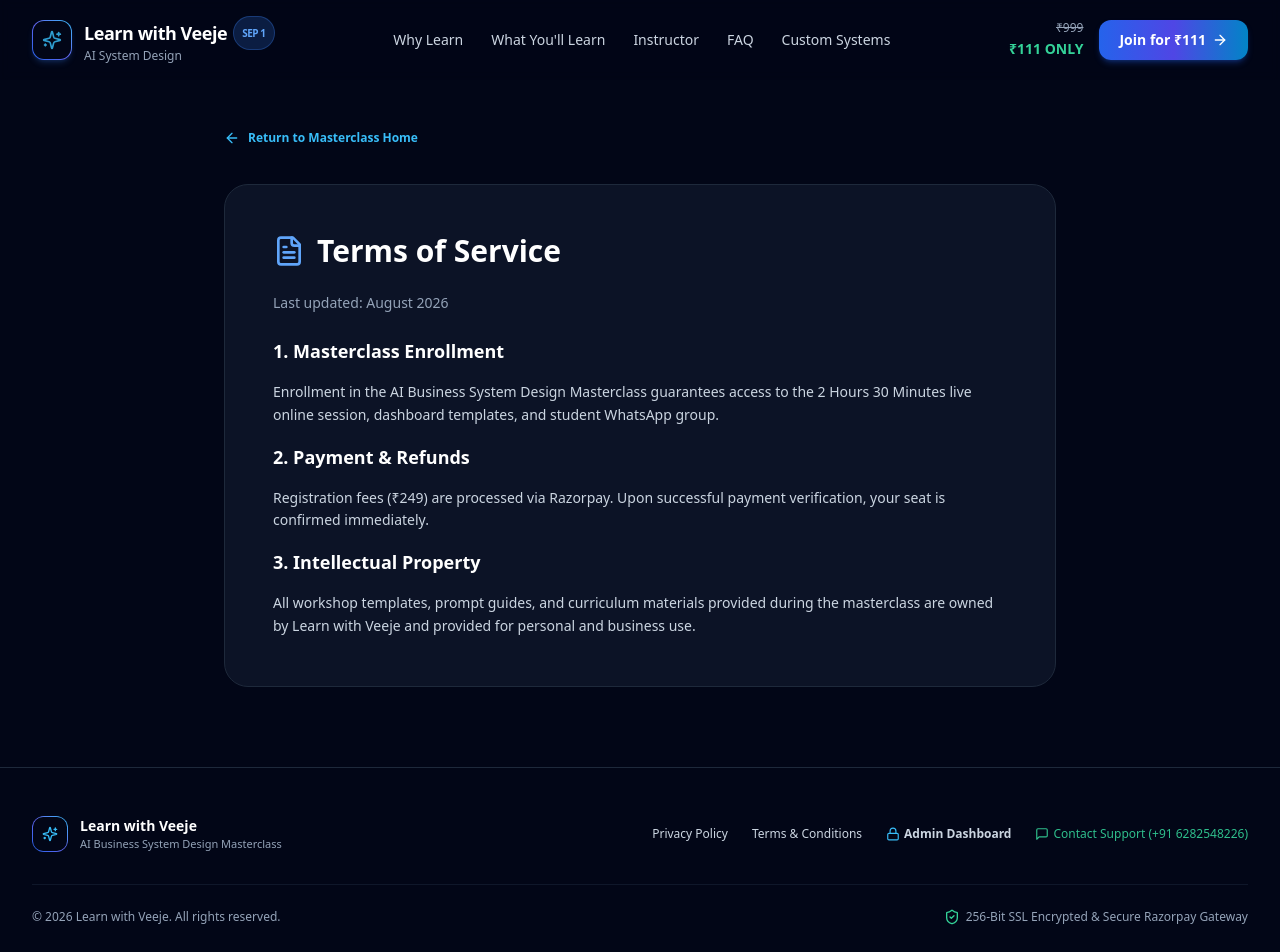
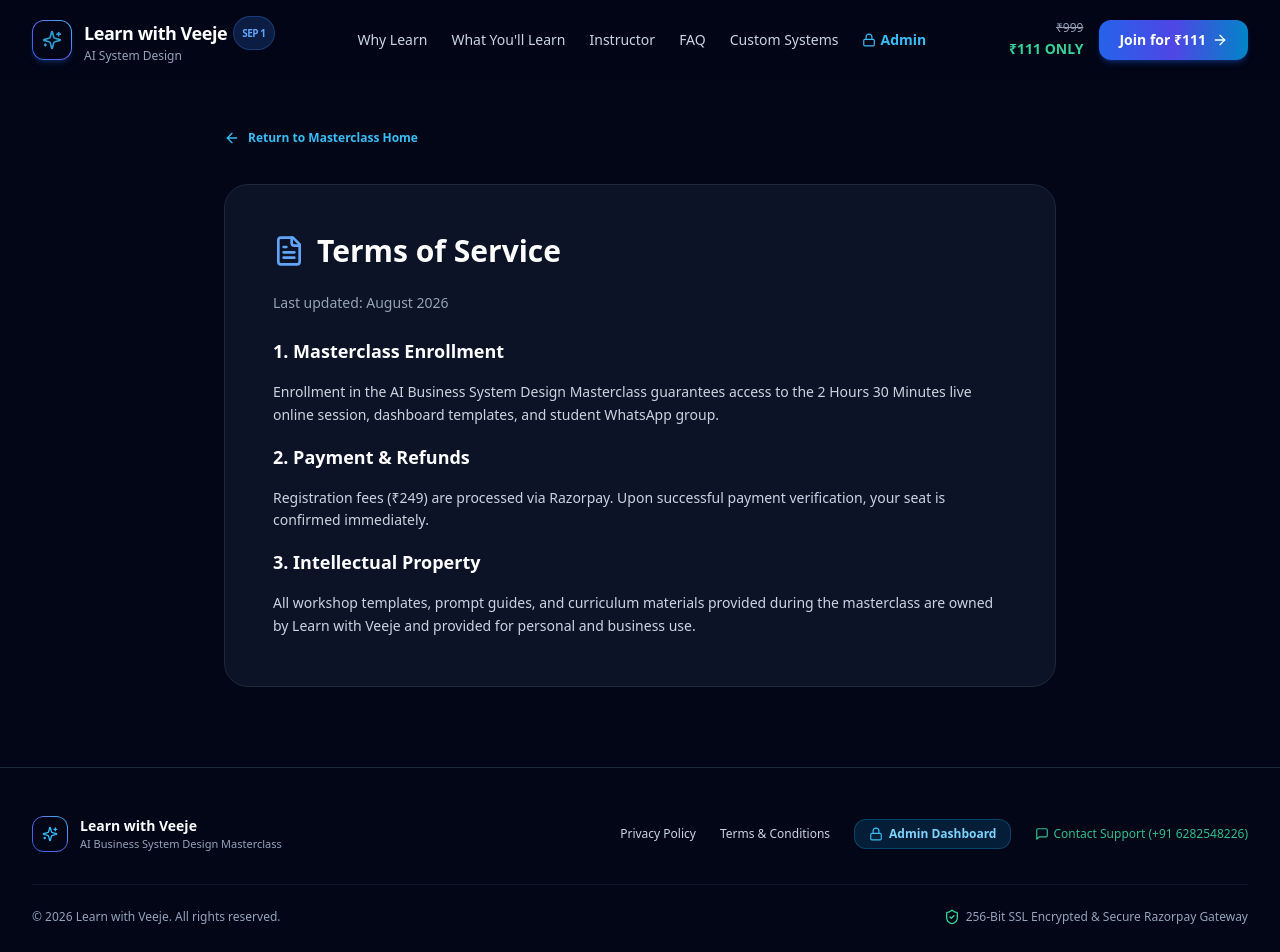
Before and after one commit to masteredlanguagecoach-hub/learnwithvj, a Next.js app: page /terms in a window 1280 px wide. Shown: the top 952 px of the page. Built offline with nearby package versions, Linux system fonts and the light colour scheme.

Commit message:
MakeAdminLinksProminentInNavbarAndFooter

```diff
--- a/components/Footer.tsx
+++ b/components/Footer.tsx
@@ -8,7 +8,7 @@ export default function Footer() {
   const currentYear = new Date().getFullYear();
 
   return (
-    <footer className="bg-slate-950 border-t border-slate-800 text-slate-400 text-xs py-12">
+    <footer className="bg-slate-950 border-t border-slate-800 text-slate-400 text-xs pt-12 pb-28 sm:pb-24">
       <div className="max-w-7xl mx-auto px-4 sm:px-6 lg:px-8 space-y-8">
 
         <div className="flex flex-col md:flex-row items-center justify-between gap-6">
@@ -35,7 +35,7 @@ export default function Footer() {
             </Link>
             <Link
               href="/admin"
-              className="hover:text-sky-400 transition-colors flex items-center gap-1 font-semibold text-slate-300 hover:text-sky-300"
+              className="px-3.5 py-1.5 rounded-xl bg-sky-500/15 border border-sky-500/30 text-sky-300 hover:bg-sky-500/25 hover:text-white transition-all font-bold flex items-center gap-1.5 shadow-sm"
             >
               <Lock className="w-3.5 h-3.5 text-sky-400" />
               <span>Admin Dashboard</span>
--- a/components/Navbar.tsx
+++ b/components/Navbar.tsx
@@ -1,7 +1,8 @@
 'use client';
 
 import React, { useState, useEffect } from 'react';
-import { Sparkles, ArrowRight, Menu, X } from 'lucide-react';
+import Link from 'next/link';
+import { Sparkles, ArrowRight, Menu, X, Lock } from 'lucide-react';
 
 export default function Navbar() {
   const [scrolled, setScrolled] = useState(false);
@@ -51,7 +52,7 @@ export default function Navbar() {
         </div>
 
         {/* Desktop Nav Links */}
-        <nav className="hidden md:flex items-center space-x-7 text-sm font-medium text-slate-300">
+        <nav className="hidden md:flex items-center space-x-6 text-sm font-medium text-slate-300">
           <button onClick={() => scrollToSection('value-section')} className="hover:text-blue-400 transition-colors">
             Why Learn
           </button>
@@ -67,6 +68,10 @@ export default function Navbar() {
           <button onClick={() => scrollToSection('custom-systems')} className="hover:text-amber-400 transition-colors">
             Custom Systems
           </button>
+          <Link href="/admin" className="text-sky-400 hover:text-sky-300 transition-colors font-semibold flex items-center gap-1">
+            <Lock className="w-3.5 h-3.5" />
+            <span>Admin</span>
+          </Link>
         </nav>
 
         {/* CTA Button */}
@@ -113,6 +118,10 @@ export default function Navbar() {
             <button onClick={() => scrollToSection('custom-systems')} className="text-left py-2 text-amber-400 font-semibold">
               Custom Business Systems
             </button>
+            <Link href="/admin" onClick={() => setMobileMenuOpen(false)} className="text-left py-2 text-sky-400 font-bold flex items-center gap-1.5">
+              <Lock className="w-4 h-4 text-sky-400" />
+              <span>Admin Dashboard</span>
+            </Link>
           </div>
           <div className="pt-2 border-t border-slate-800 flex items-center justify-between">
             <div>
```
